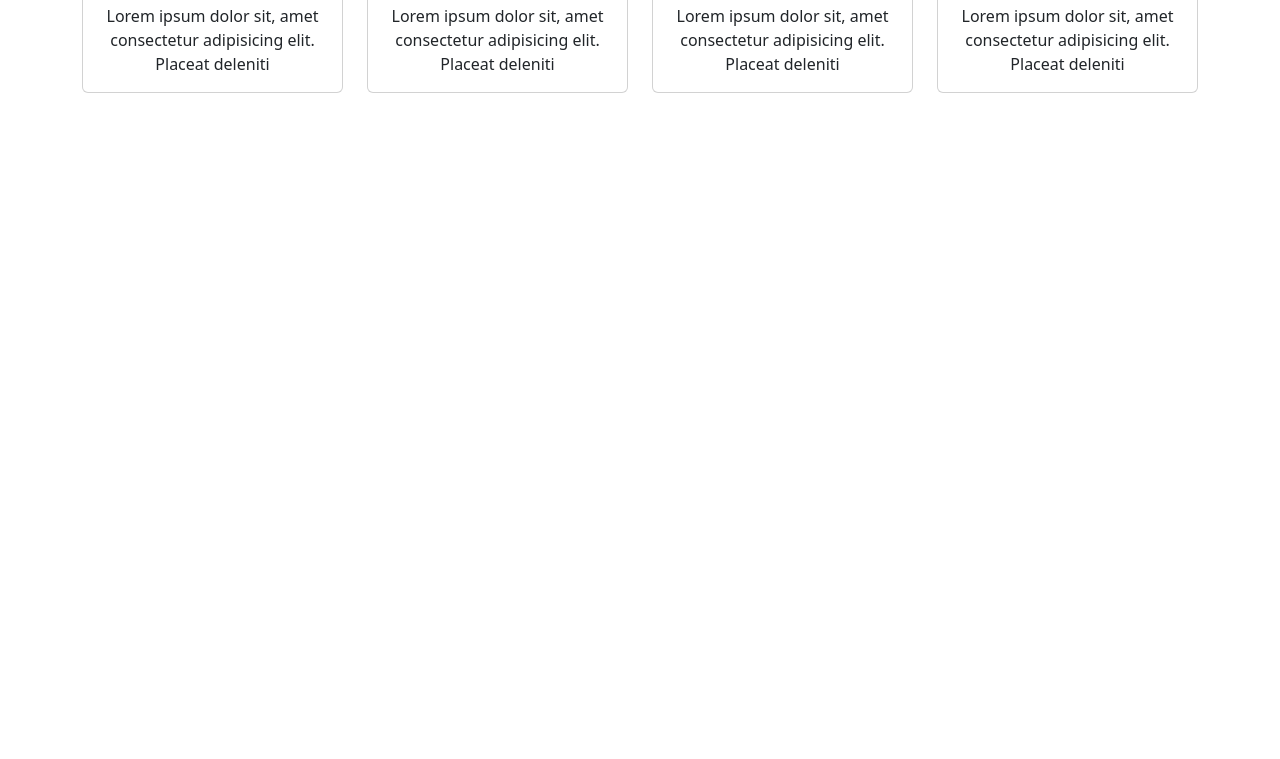
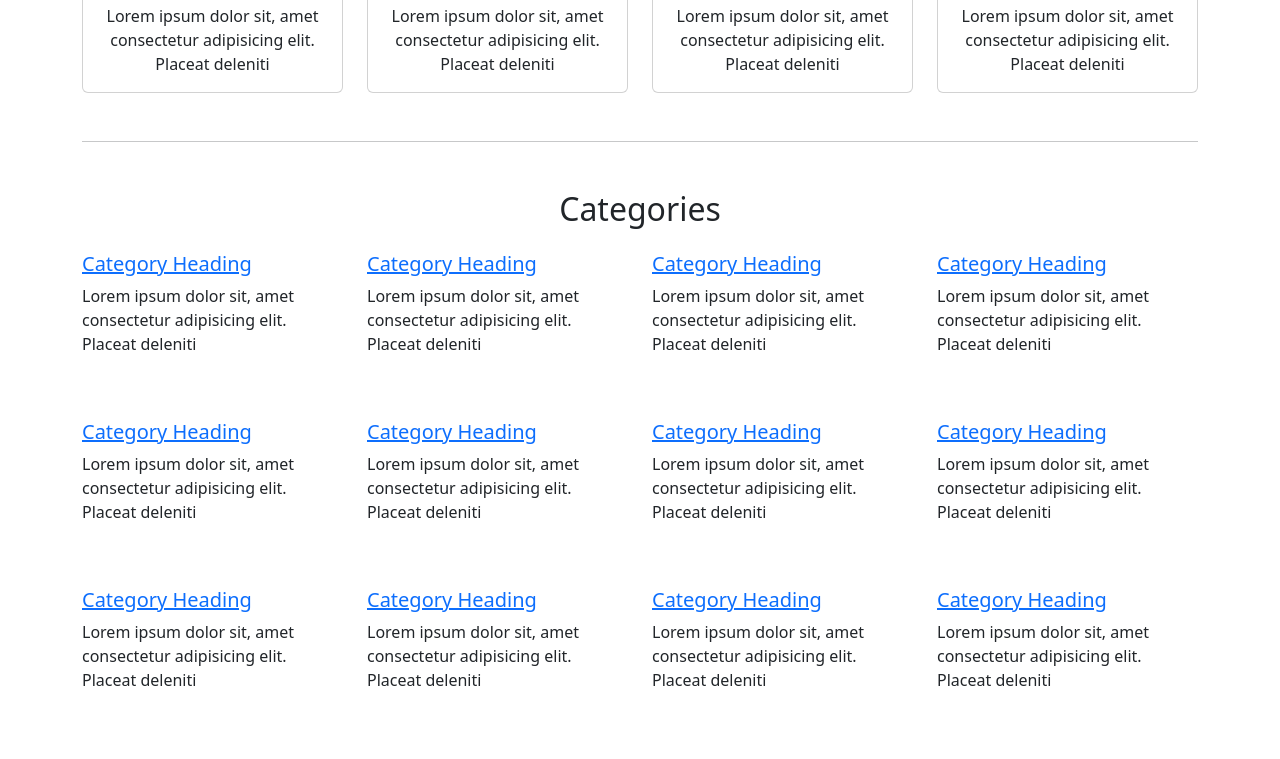
Before and after one commit to eaca89/Bootstrap-Projects, a plain HTML site: page Knowledge Base/index.html in a window 1280 px wide. Shown: the part 301-1060 px from the top of the page. Before the commit the page ends 800 px from the top, so only its background shows below. Drawn offline with nearby package versions, Linux system fonts and the light colour scheme.

Commit message:
categories section is added

```diff
--- a/Knowledge Base/index.html
+++ b/Knowledge Base/index.html
@@ -87,6 +87,58 @@
             </div>
           </div>
         </div>
+        <hr class="my-5" />
+        <h2 class="text-center mb-4">Categories</h2>
+        <div class="row">
+          <div class="col-12 col-sm-6 col-lg-3 mb-3 mb-sm-5">
+            <h3 class="h5"><a href="category.html">Category Heading</a></h3>
+            <p>Lorem ipsum dolor sit, amet consectetur adipisicing elit. Placeat deleniti</p>
+          </div>
+          <div class="col-12 col-sm-6 col-lg-3 mb-3 mb-sm-5">
+            <h3 class="h5"><a href="category.html">Category Heading</a></h3>
+            <p>Lorem ipsum dolor sit, amet consectetur adipisicing elit. Placeat deleniti</p>
+          </div>
+          <div class="col-12 col-sm-6 col-lg-3 mb-3 mb-sm-5">
+            <h3 class="h5"><a href="category.html">Category Heading</a></h3>
+            <p>Lorem ipsum dolor sit, amet consectetur adipisicing elit. Placeat deleniti</p>
+          </div>
+          <div class="col-12 col-sm-6 col-lg-3 mb-3 mb-sm-5">
+            <h3 class="h5"><a href="category.html">Category Heading</a></h3>
+            <p>Lorem ipsum dolor sit, amet consectetur adipisicing elit. Placeat deleniti</p>
+          </div>
+          <div class="col-12 col-sm-6 col-lg-3 mb-3 mb-sm-5">
+            <h3 class="h5"><a href="category.html">Category Heading</a></h3>
+            <p>Lorem ipsum dolor sit, amet consectetur adipisicing elit. Placeat deleniti</p>
+          </div>
+          <div class="col-12 col-sm-6 col-lg-3 mb-3 mb-sm-5">
+            <h3 class="h5"><a href="category.html">Category Heading</a></h3>
+            <p>Lorem ipsum dolor sit, amet consectetur adipisicing elit. Placeat deleniti</p>
+          </div>
+          <div class="col-12 col-sm-6 col-lg-3 mb-3 mb-sm-5">
+            <h3 class="h5"><a href="category.html">Category Heading</a></h3>
+            <p>Lorem ipsum dolor sit, amet consectetur adipisicing elit. Placeat deleniti</p>
+          </div>
+          <div class="col-12 col-sm-6 col-lg-3 mb-3 mb-sm-5">
+            <h3 class="h5"><a href="category.html">Category Heading</a></h3>
+            <p>Lorem ipsum dolor sit, amet consectetur adipisicing elit. Placeat deleniti</p>
+          </div>
+          <div class="col-12 col-sm-6 col-lg-3 mb-3 mb-sm-5">
+            <h3 class="h5"><a href="category.html">Category Heading</a></h3>
+            <p>Lorem ipsum dolor sit, amet consectetur adipisicing elit. Placeat deleniti</p>
+          </div>
+          <div class="col-12 col-sm-6 col-lg-3 mb-3 mb-sm-5">
+            <h3 class="h5"><a href="category.html">Category Heading</a></h3>
+            <p>Lorem ipsum dolor sit, amet consectetur adipisicing elit. Placeat deleniti</p>
+          </div>
+          <div class="col-12 col-sm-6 col-lg-3 mb-3 mb-sm-5">
+            <h3 class="h5"><a href="category.html">Category Heading</a></h3>
+            <p>Lorem ipsum dolor sit, amet consectetur adipisicing elit. Placeat deleniti</p>
+          </div>
+          <div class="col-12 col-sm-6 col-lg-3 mb-3 mb-sm-5">
+            <h3 class="h5"><a href="category.html">Category Heading</a></h3>
+            <p>Lorem ipsum dolor sit, amet consectetur adipisicing elit. Placeat deleniti</p>
+          </div>
+        </div>
       </div>
     </main>
     <script src="../Bootstrap/js/bootstrap.bundle.min.js"></script>
```
